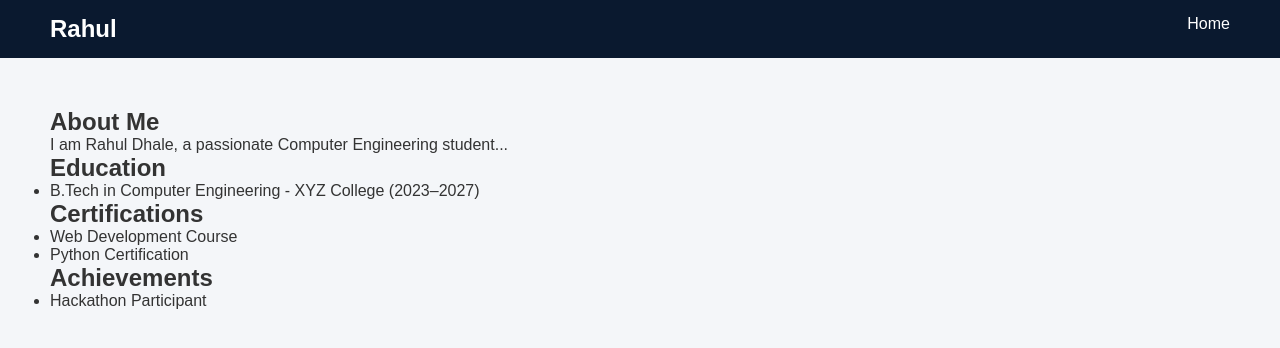
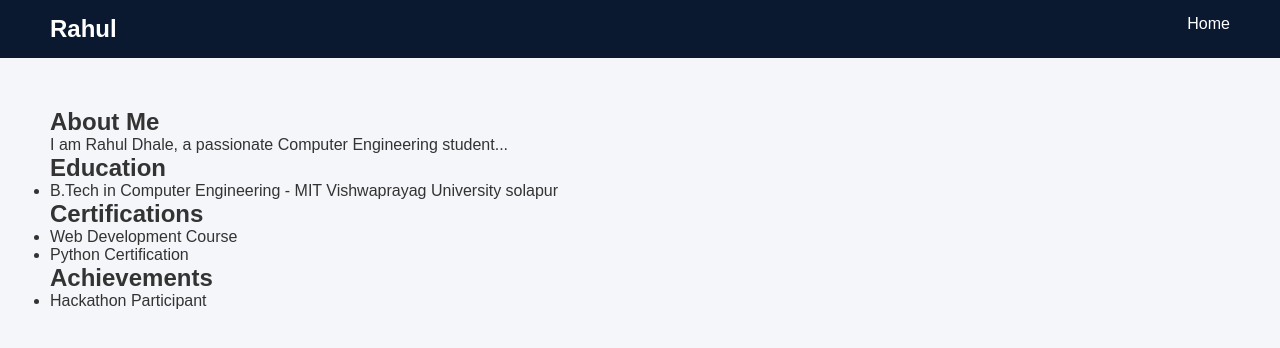
Before and after one commit to rahul06-critical/resume.github.io-, a plain HTML site: page about.html in a window 1280 px wide. Drawn offline with Linux system fonts and the light colour scheme.

Commit message:
Update about.html

```diff
--- a/about.html
+++ b/about.html
@@ -20,7 +20,7 @@
 </p>
     <h2>Education</h2>
     <ul>
-        <li>B.Tech in Computer Engineering - XYZ College (2023–2027)</li>
+        <li>B.Tech in Computer Engineering - MIT Vishwaprayag University solapur </li>
     </ul>
 
     <h2>Certifications</h2>
```
